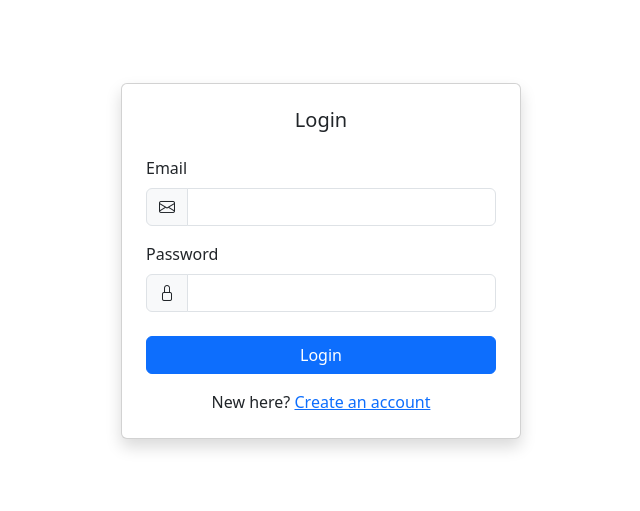
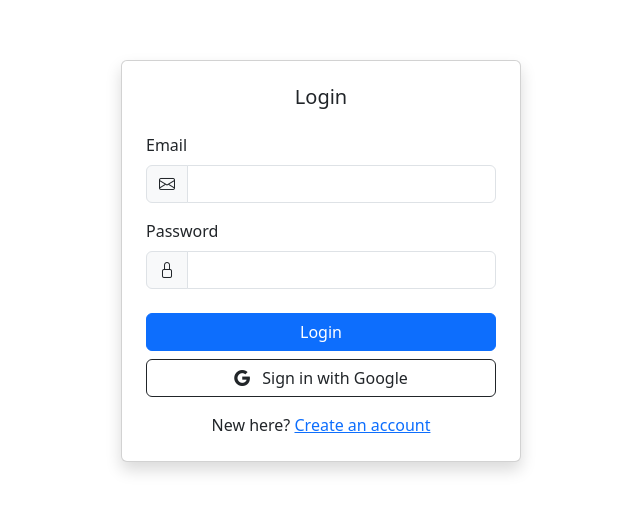
Before and after one commit to Samboja651/dev-to-dev-help, a React (Create React App) app in the folder client/: page /login in a window 1280 px wide. Shown: the part 163-674 px from the top of the page, without its empty margins (319-959 px from the left). Built offline with nearby package versions, Linux system fonts and the light colour scheme; no server answers.

Commit message:
google sign in

```diff
--- /dev/null
+++ b/client/src/firebase.js
@@ -0,0 +1,16 @@
+import { initializeApp } from "firebase/app";
+import { getAuth, GoogleAuthProvider } from "firebase/auth";
+
+
+const firebaseConfig = {
+  apiKey: process.env.REACT_APP_FIREBASE_API_KEY,
+  authDomain: process.env.REACT_APP_FIREBASE_AUTH_DOMAIN,
+  projectId: process.env.REACT_APP_FIREBASE_PROJECT_ID,
+  storageBucket: process.env.REACT_APP_FIREBASE_STORAGE_BUCKET,
+  messagingSenderId: process.env.REACT_APP_FIREBASE_MESSAGING_SENDER_ID,
+  appId: process.env.REACT_APP_FIREBASE_APP_ID
+};
+
+const app = initializeApp(firebaseConfig);
+export const auth = getAuth(app);
+export const provider = new GoogleAuthProvider();
--- a/client/src/pages/LoginPage.jsx
+++ b/client/src/pages/LoginPage.jsx
@@ -5,11 +5,14 @@ import { useNavigate } from "react-router-dom";
 import { ToastContext } from '../contexts/ToastContext';
 import { Link } from 'react-router-dom';
 import Loader from '../components/Loader';
+import { auth, provider } from "../firebase";
+import { signInWithPopup } from "firebase/auth";
 
 export default function LoginPage() {
     const [email, setEmail] = useState('');
     const [password, setPassword] = useState('');
     const { login } = useContext(AuthContext);
+
     const navigate = useNavigate();
     //show cool feedback messages
     const { showToast } = useContext(ToastContext);
@@ -32,6 +35,18 @@ export default function LoginPage() {
             showToast("Login failed: " + err.response?.data?.message, "danger");
         } finally {
             setLoading(false);
+        }
+    };
+    const handleGoogleLogin = async () => {
+        try {
+            const result = await signInWithPopup(auth, provider);
+            const user = result.user;
+            console.log("user", user);
+            showToast(`Welcome ${user.displayName}`, "success");
+            navigate("/");
+        } catch (err) {
+            console.error(err);
+            showToast("Google login failed", "danger");
         }
     };
     return (
@@ -75,6 +90,10 @@ export default function LoginPage() {
                         <button className="btn btn-primary w-100">Login</button>
                     </form>
                 )}
+                <button className="btn btn-outline-dark w-100 mt-2" onClick={handleGoogleLogin}>
+                <i className="bi bi-google me-2"></i> Sign in with Google
+                </button>
+
                 <div className="text-center mt-3">
                     <span>New here? </span>
                     <Link to="/register">Create an account</Link>
```
